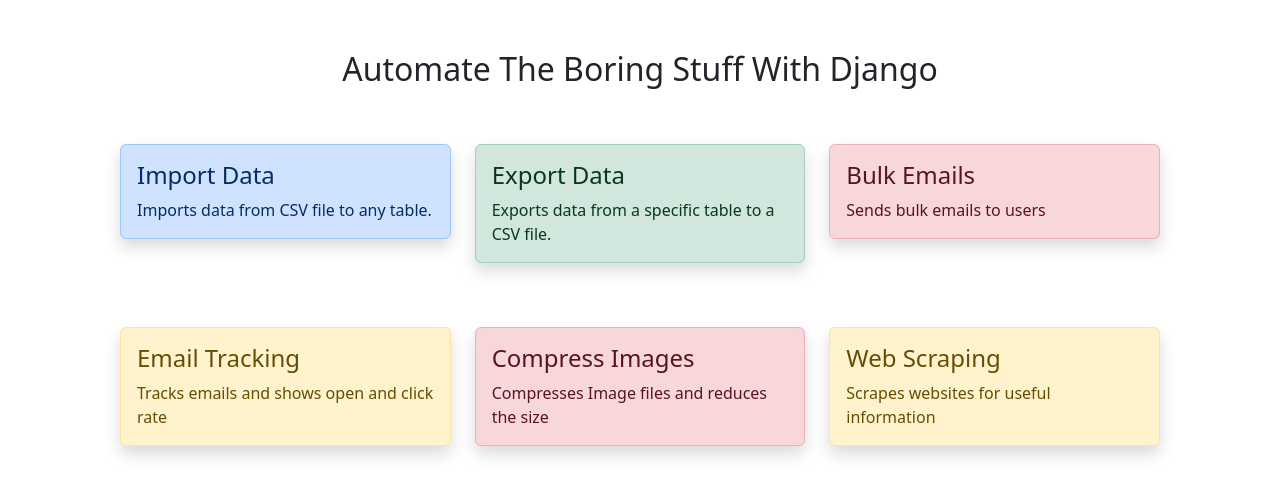
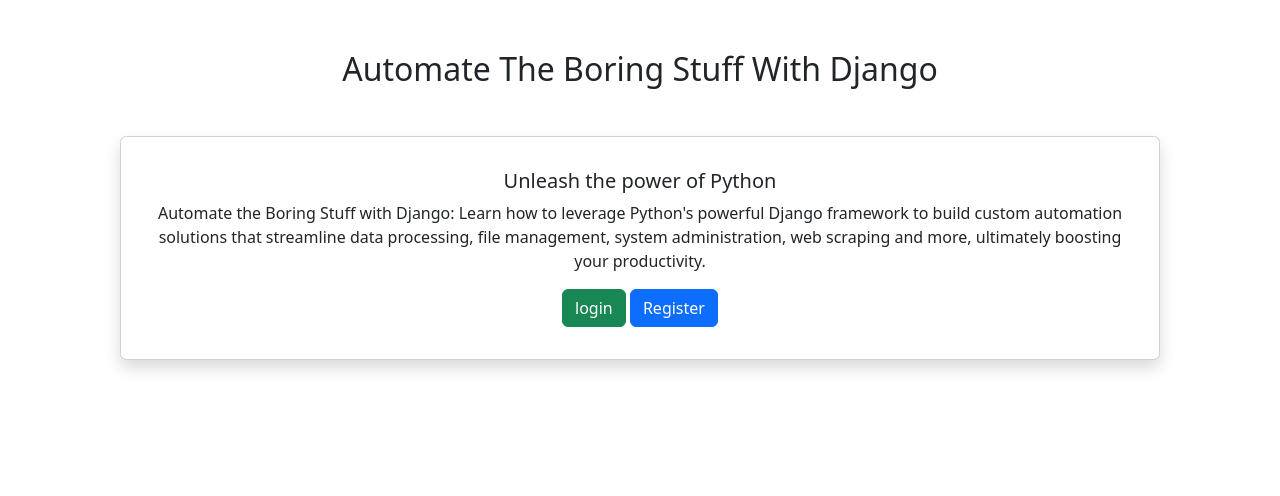
Before and after one commit to Python-Dj/Django-Automation, a Django app: page / in a window 1280 px wide. Shown: the part 56-552 px from the top of the page. Run offline with Django 5.2, Linux system fonts and the light colour scheme; parts of the project's set-up code (start-up, migrations or seed data) failed here and were passed over.

Commit message:
login register feature

```diff
--- a/AUTODjango/settings.py
+++ b/AUTODjango/settings.py
@@ -30,6 +30,8 @@ INSTALLED_APPS = [
 
     'dataentry',
     'uploads',
+    'crispy_forms',
+    'crispy_bootstrap5',
 ]
 
 MIDDLEWARE = [
@@ -142,3 +144,6 @@ EMAIL_HOST_USER = config("EMAIL_HOST_USER")
 EMAIL_HOST_PASSWORD = config("EMAIL_HOST_PASSWORD")
 EMAIL_USE_TLS = True
 DEFAULT_FROM_EMAIL = "Automate with Django <agentgupta216@gmail.com>"
+
+
+CRISPY_TEMPLATE_PACK = 'bootstrap5'
--- a/AUTODjango/urls.py
+++ b/AUTODjango/urls.py
@@ -10,4 +10,10 @@ urlpatterns = [
     path('admin/', admin.site.urls),
     path("", views.home, name="home"),
     path("dataentry/", include("dataentry.urls")),
+
+    #! login and registration urls
+    path("register/", views.register, name="register"),
+    path("login/", views.login, name="login"),
+    path("logout/", views.logout, name="logout"),
+
 ] +static(settings.MEDIA_URL, document_root=settings.MEDIA_ROOT)
--- a/AUTODjango/views.py
+++ b/AUTODjango/views.py
@@ -1,6 +1,51 @@
 from django.shortcuts import render, redirect
+
+from django.contrib import messages
+from django.contrib import auth
+from django.contrib.auth.forms import AuthenticationForm
+
+from .forms import RegistrationForm
+
 
 
 
 def home(request):
     return render(request, "home.html")
+
+
+def register(request):
+    if request.method == "POST":
+        form = RegistrationForm(request.POST)
+        if form.is_valid():
+            form.save()
+            messages.success(request, "successfully registered..!!!")
+            return redirect("register")
+        else:
+            return render(request, "register.html", {"form": form})
+
+    form = RegistrationForm()
+    return render(request, "register.html", {"form": form})
+
+
+def login(request):
+    if request.method == "POST":
+        form = AuthenticationForm(request, request.POST)
+        if form.is_valid():
+            data = form.cleaned_data
+            username = data["username"]
+            password = data["password"]
+            user = auth.authenticate(request, username=username, password=password)
+            if user is not None:
+                auth.login(request, user)
+                return redirect("home")
+        else:
+            context = {"form": form}
+            return render(request, "login.html", context)
+    form = AuthenticationForm()
+    context = {"form": form}
+    return render(request, "login.html", context)
+
+
+def logout(request):
+    auth.logout(request)
+    return redirect("home")
--- a/templates/base.html
+++ b/templates/base.html
@@ -9,8 +9,14 @@
         {% block title %}
         {% endblock title %}
     </title>
+
+    <!-- Bootstrap5 CDN -->
     <link href="https://cdn.jsdelivr.net/npm/bootstrap@5.3.3/dist/css/bootstrap.min.css" rel="stylesheet">
     <script src="https://cdn.jsdelivr.net/npm/bootstrap@5.3.3/dist/js/bootstrap.bundle.min.js"></script>
+
+    <!-- JQuey CDN -->
+    <script src="https://ajax.googleapis.com/ajax/libs/jquery/3.7.1/jquery.min.js"></script>
+
     <style>
         .form-group {
             padding: 10px !important;
@@ -23,10 +29,17 @@
     <nav class="navbar bg-body-tertiary">
         <div class="container">
           <a class="navbar-brand" href="{% url "home" %}">Automate With Django</a>
-          <div>
-              <a href="" class="float-right text-decoration-none text-dark">Login</a>&nbsp;
-              <a href="" class="float-right btn btn-success">Register</a>
-          </div>
+          {% if user.is_authenticated %}
+            <div>
+              <b>{{ user }}</b>&nbsp;
+              <a href="{% url "logout" %}" class="float-right btn btn-outline-danger">Logout</a>
+            </div>
+          {% else %}
+            <div>
+                <a href="{% url "login" %}" class="float-right text-decoration-none text-dark">Login</a>&nbsp;
+                <a href="{% url "register" %}" class="float-right btn btn-success">Register</a>
+            </div>
+          {% endif %}
         </div>
     </nav>
 
--- a/templates/home.html
+++ b/templates/home.html
@@ -10,6 +10,7 @@
 {% block content %}
     <div class="container" style="padding: 50px;">
         <h2 class="text-center">Automate The Boring Stuff With Django</h2>
+        {% if user.is_authenticated %}
             <div class="row pt-5">
                 <!-- Import data -->
                 <div class="col-md-4">
@@ -24,6 +25,7 @@
                         </div>
                     </a>
                 </div>
+
                 <!-- Export Data -->
                 <div class="col-md-4">
                     <a href="{% url 'export-data' %}" class="text-decoration-none text-dark">
@@ -96,5 +98,20 @@
                     </a>
                 </div>
             </div>
+        {% else %}
+            <div class="card text-center mt-5 p-3 shadow rounded">
+                <div class="card-body">
+                <h5 class="card-title">Unleash the power of Python</h5>
+                <p class="card-text">
+                    Automate the Boring Stuff with Django: Learn how to leverage Python's powerful Django framework
+                    to build custom automation solutions that streamline data processing, file management,
+                    system administration, web scraping and more, ultimately boosting your productivity.
+                </p>
+                <a href="{% url "login" %}" class="btn btn-success">login</a>
+                <a href="{% url "register" %}" class="btn btn-primary">Register</a>
+                </div>
+            </div>
+        {% endif %}
+
     </div>
 {% endblock content %}
```
Also changed, not shown: AUTODjango/forms.py (added, +16 -0 lines), templates/login.html (added, +18 -0 lines), templates/register.html (added, +21 -0 lines). Lines whose indentation alone changed are shown as unchanged.
